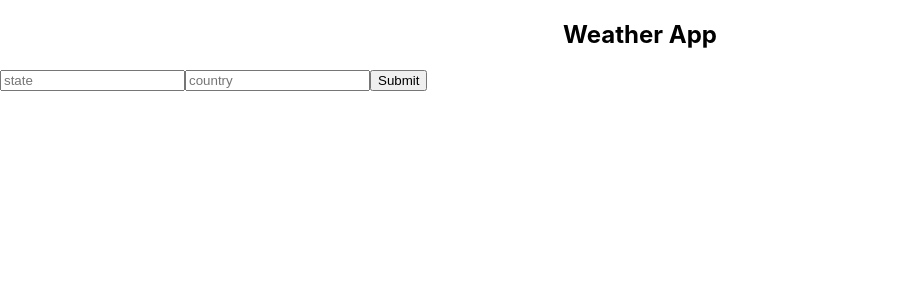
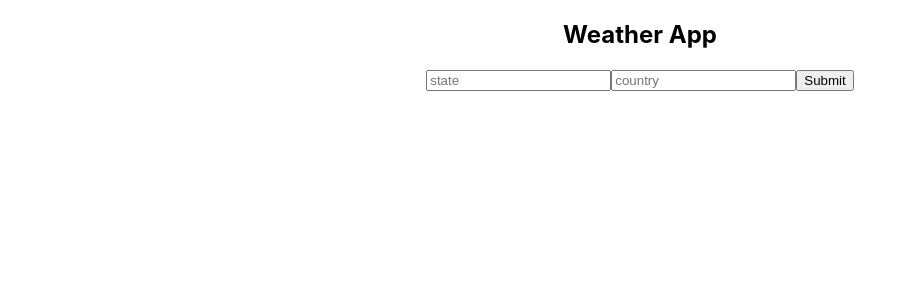
Before and after one commit to leal10/WEATHER-APP, a React (Create React App) app in the folder weather-app/: page / in a window 1280 px wide. Shown: the top 300 px of the page, without its empty margins (0-917 px from the left). Built offline with nearby package versions, Linux system fonts and the light colour scheme.

Commit message:
Centered the input fields

```diff
--- a/weather-app/src/App.js
+++ b/weather-app/src/App.js
@@ -33,7 +33,7 @@ class App extends Component {
 
 
   render() {
-    return <div>
+    return <div className="Header">
       <Weather/>
       <input onChange={this.handleStateChange} placeholder="state" type="text"></input>
       <input onChange={this.handleCountryChange} placeholder="country"></input>
```
